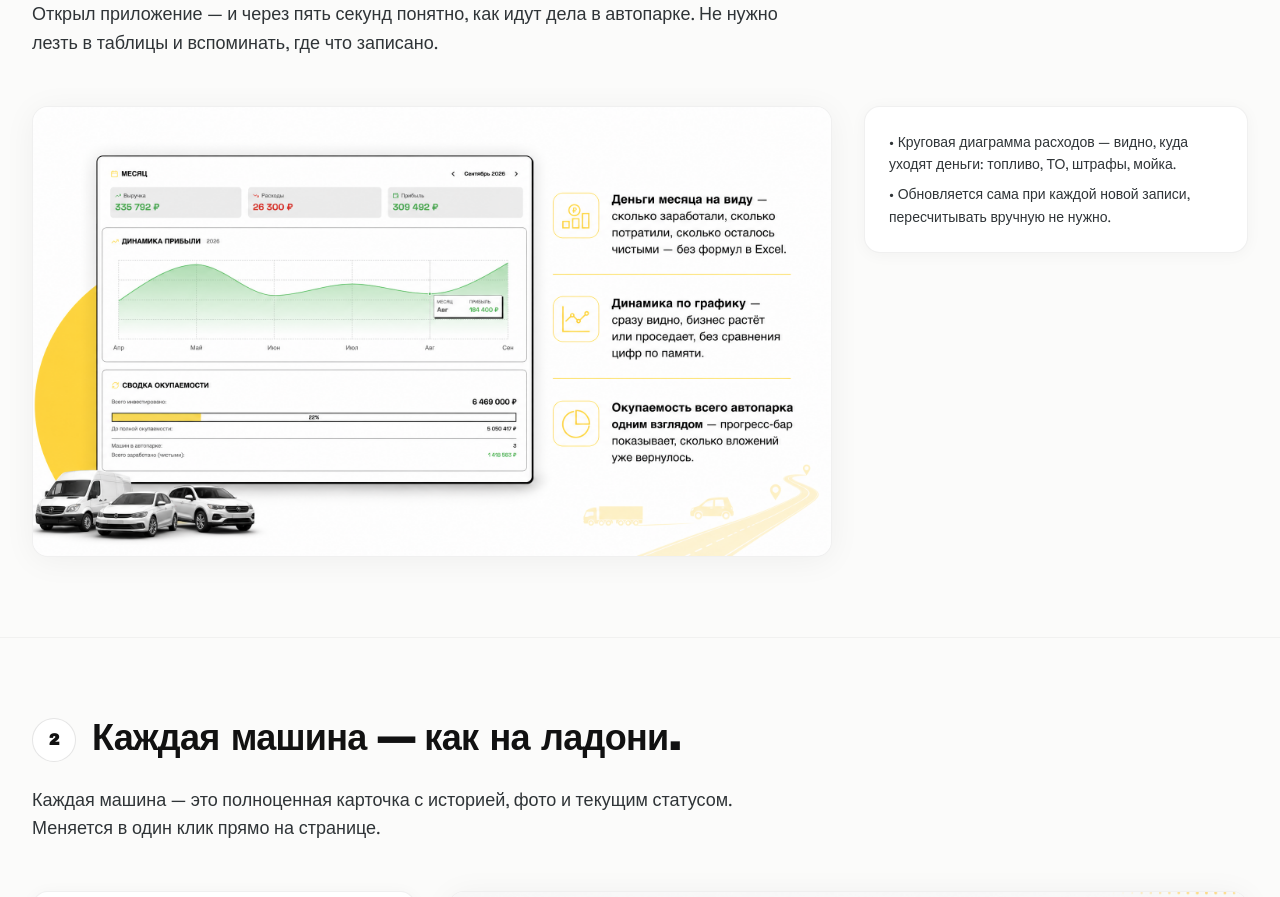
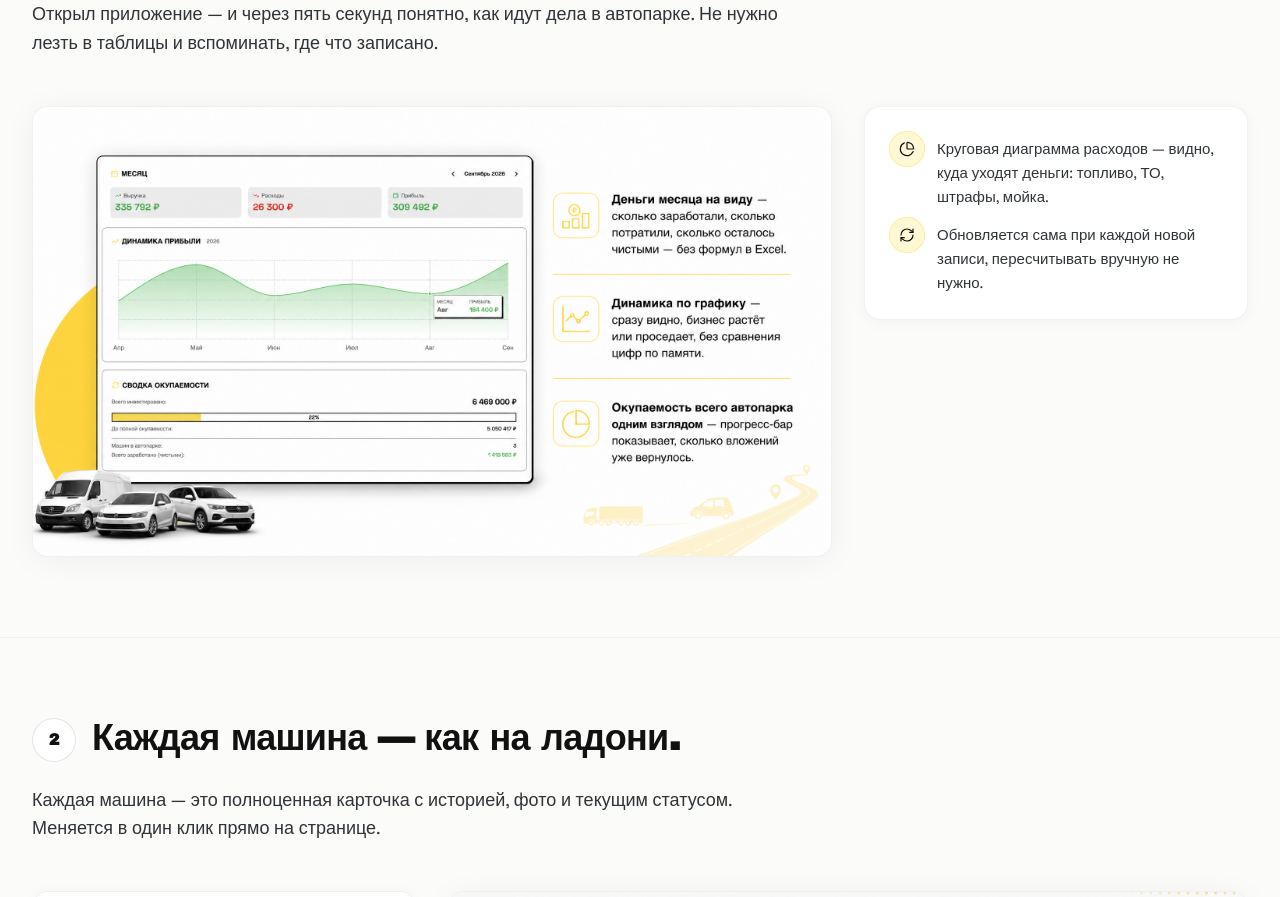
Before and after one commit to Vegass027/demo-car-rent, a React (Vite) app: page /landing in a window 1280 px wide. Shown: the part 860-1757 px from the top of the page. Built offline with nearby package versions, Linux system fonts and the light colour scheme; no server answers.

Commit message:
feat: add icons to bullet points (block 1 only — for review)

```diff
--- a/src/pages/Landing.tsx
+++ b/src/pages/Landing.tsx
@@ -1,6 +1,6 @@
 import { motion } from 'framer-motion'
 import { Link } from 'react-router-dom'
-import { ArrowUpRight, Wallet, FileText, Smartphone } from 'lucide-react'
+import { ArrowUpRight, Wallet, FileText, Smartphone, PieChart, RefreshCw, type LucideIcon } from 'lucide-react'
 import { LandingHeader } from '@/components/landing/Header'
 import { LandingFooter } from '@/components/landing/Footer'
 import { FeatureBlock } from '@/components/landing/FeatureBlock'
@@ -12,6 +12,22 @@ const TRIGGERS = [
   { icon: FileText, label: 'Договоры в один клик' },
   { icon: Smartphone, label: 'Работает с телефона' },
 ]
+
+interface BulletProps {
+  icon: LucideIcon
+  children: React.ReactNode
+}
+
+function Bullet({ icon: Icon, children }: BulletProps) {
+  return (
+    <div className="flex items-start gap-3">
+      <span className="flex h-9 w-9 shrink-0 items-center justify-center rounded-full border border-[#ffdb33]/40 bg-[#ffdb33]/20">
+        <Icon className="h-4 w-4 text-[#111]" strokeWidth={1.8} />
+      </span>
+      <p className="flex-1 pt-1.5 text-[15px] leading-[1.6] text-[#2F3437]">{children}</p>
+    </div>
+  )
+}
 
 export function Landing() {
   return (
@@ -113,8 +129,8 @@ export function Landing() {
           imagePosition="right"
           footer={
             <>
-              <p>• Круговая диаграмма расходов — видно, куда уходят деньги: топливо, ТО, штрафы, мойка.</p>
-              <p>• Обновляется сама при каждой новой записи, пересчитывать вручную не нужно.</p>
+              <Bullet icon={PieChart}>Круговая диаграмма расходов — видно, куда уходят деньги: топливо, ТО, штрафы, мойка.</Bullet>
+              <Bullet icon={RefreshCw}>Обновляется сама при каждой новой записи, пересчитывать вручную не нужно.</Bullet>
             </>
           }
         />
```
